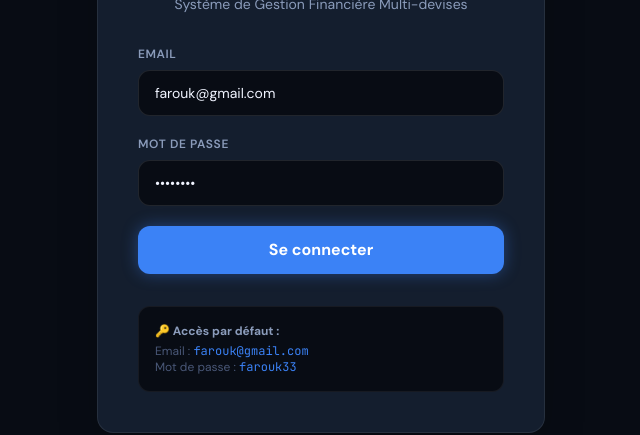
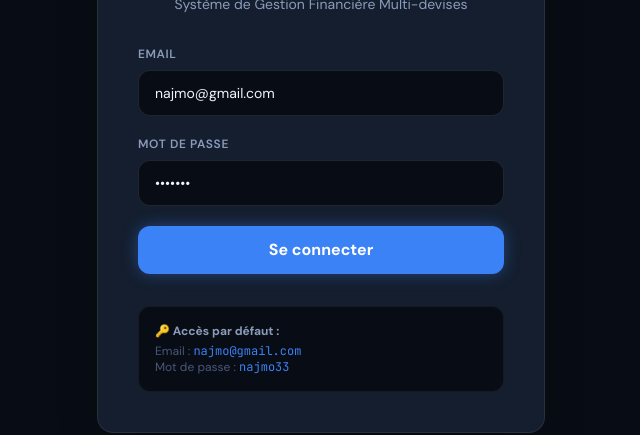
Before and after one commit to giovanyyy/Najmo, a Next.js app in the folder frontend/: page /login in a window 1280 px wide. Shown: the part 269-704 px from the top of the page, without its empty margins (319-959 px from the left). Built offline with nearby package versions, Linux system fonts and the light colour scheme; no server answers.

Commit message:
chore: reset admin credentials to najmo@gmail.com / najmo33

```diff
--- a/frontend/src/app/login/page.tsx
+++ b/frontend/src/app/login/page.tsx
@@ -5,8 +5,8 @@ import { useState, useEffect } from "react";
 import { useRouter } from "next/navigation";
 
 export default function LoginPage() {
-  const [email, setEmail] = useState("farouk@gmail.com");
-  const [password, setPassword] = useState("farouk33");
+  const [email, setEmail] = useState("najmo@gmail.com");
+  const [password, setPassword] = useState("najmo33");
   const [isLoading, setIsLoading] = useState(false);
   const [error, setError] = useState("");
   const [setupDone, setSetupDone] = useState(false);
@@ -48,7 +48,7 @@ export default function LoginPage() {
       });
 
       if (result?.error) {
-        setError("Email ou mot de passe incorrect. Essayez : farouk@gmail.com / farouk33");
+        setError("Email ou mot de passe incorrect. Essayez : najmo@gmail.com / najmo33");
       } else if (result?.ok) {
         router.push("/");
         router.refresh();
@@ -132,8 +132,8 @@ export default function LoginPage() {
         {/* Credentials hint */}
         <div className="mt-4 p-4 bg-[#080C14] border border-[rgba(255,255,255,0.06)] rounded-xl text-xs text-[#4A5878]">
           <p className="font-bold text-[#8B9CBB] mb-1">🔑 Accès par défaut :</p>
-          <p>Email : <span className="text-[#3B82F6] font-mono">farouk@gmail.com</span></p>
-          <p>Mot de passe : <span className="text-[#3B82F6] font-mono">farouk33</span></p>
+          <p>Email : <span className="text-[#3B82F6] font-mono">najmo@gmail.com</span></p>
+          <p>Mot de passe : <span className="text-[#3B82F6] font-mono">najmo33</span></p>
         </div>
       </div>
     </div>
```
Also changed, not shown: 2 other files (tests, documents, lock files or other folders).
